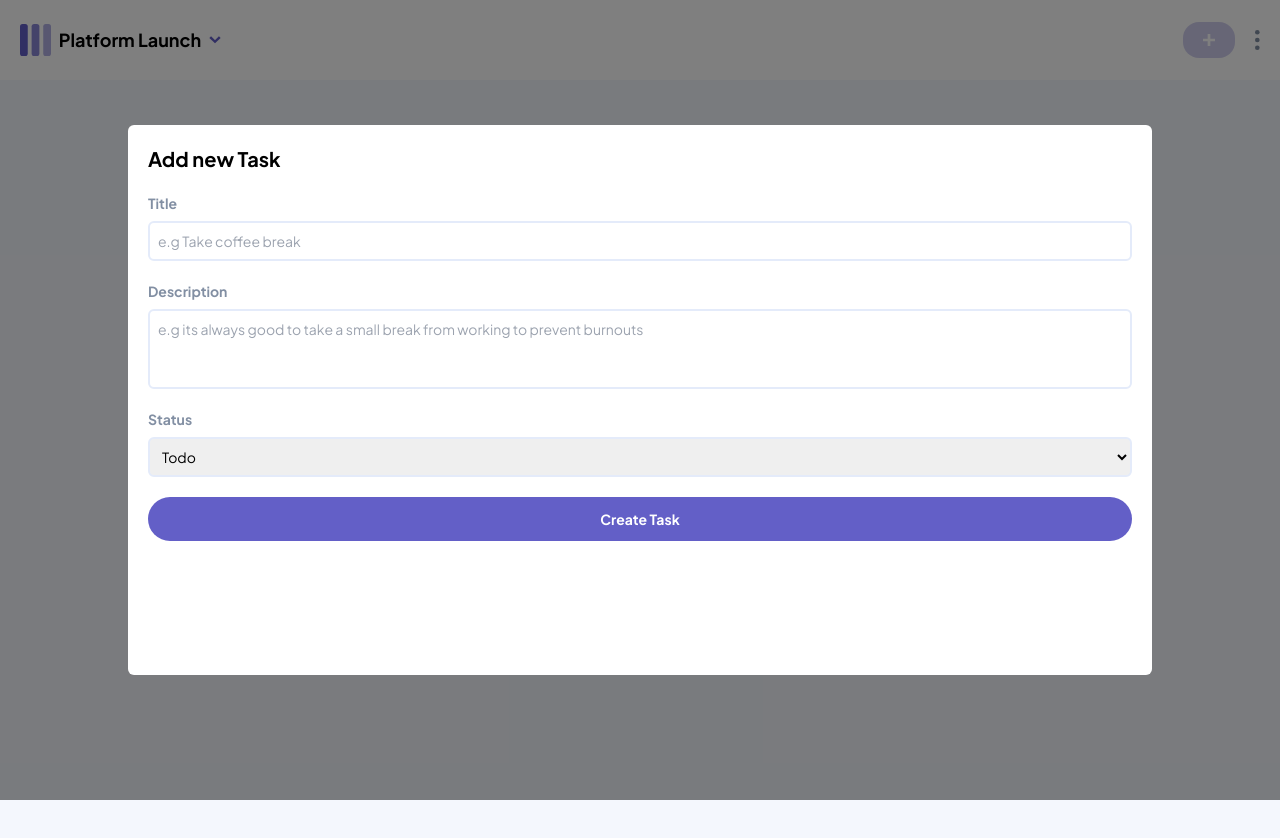
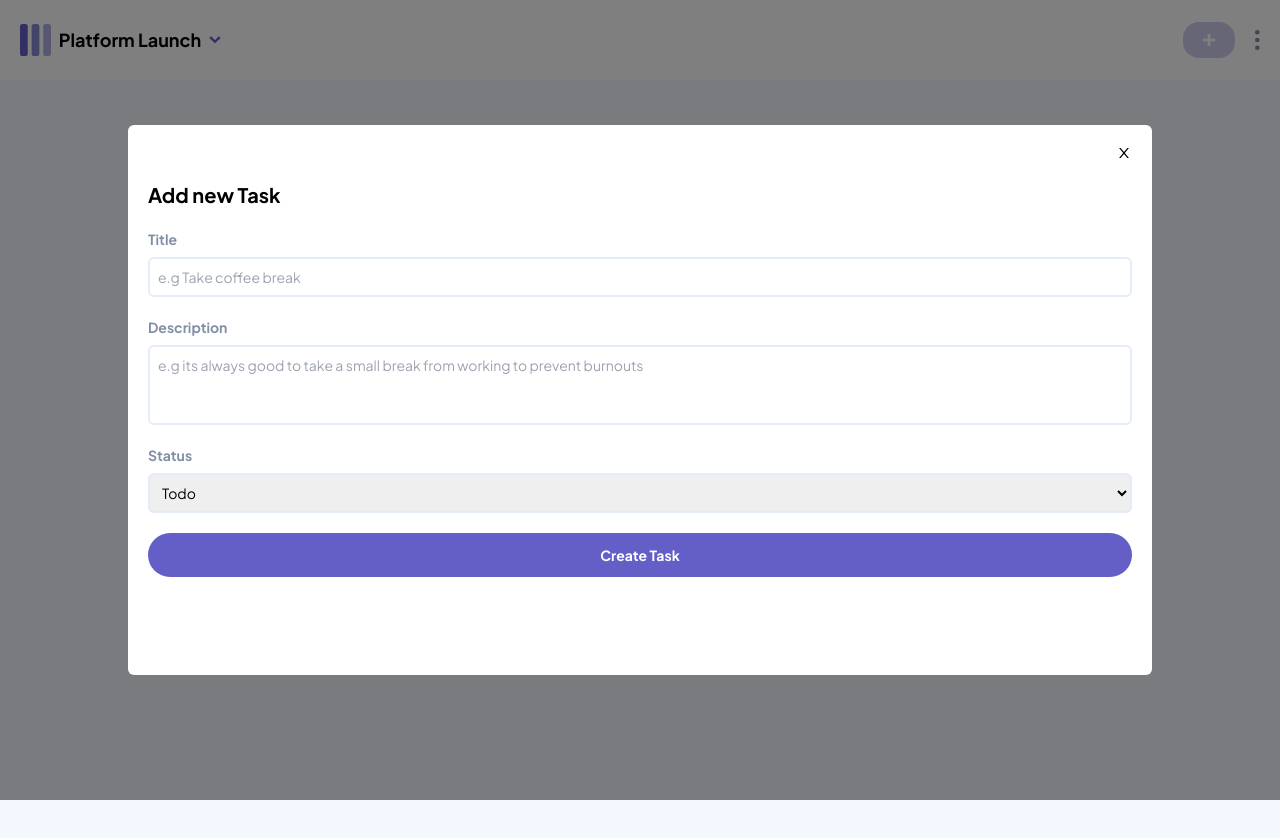
Before and after one commit to danielgen01/kanbanboard-frontend, a React (Vite) app: page / in a window 1280 px wide. Shown: the top 838 px of the page. Built offline with nearby package versions, Linux system fonts and the light colour scheme.

Commit message:
add close icon

```diff
--- a/src/components/NewTaskForm.tsx
+++ b/src/components/NewTaskForm.tsx
@@ -1,4 +1,5 @@
 import React from "react"
+import {AiOutlineClose} from "react-icons/ai"
 
 const NewTaskForm = () => {
   return (
@@ -9,6 +10,7 @@ const NewTaskForm = () => {
      dark:bg-dark-gray"
       >
         <div className="form-content flex flex-col h-full w-full px-5 py-5 gap-5">
+        <AiOutlineClose className="ml-auto"/>
           <h1 className="font-bold text-xl dark:text-white">Add new Task</h1>
           {/* First input field  */}
           <div className="input-title-container flex flex-col gap-2">
```
